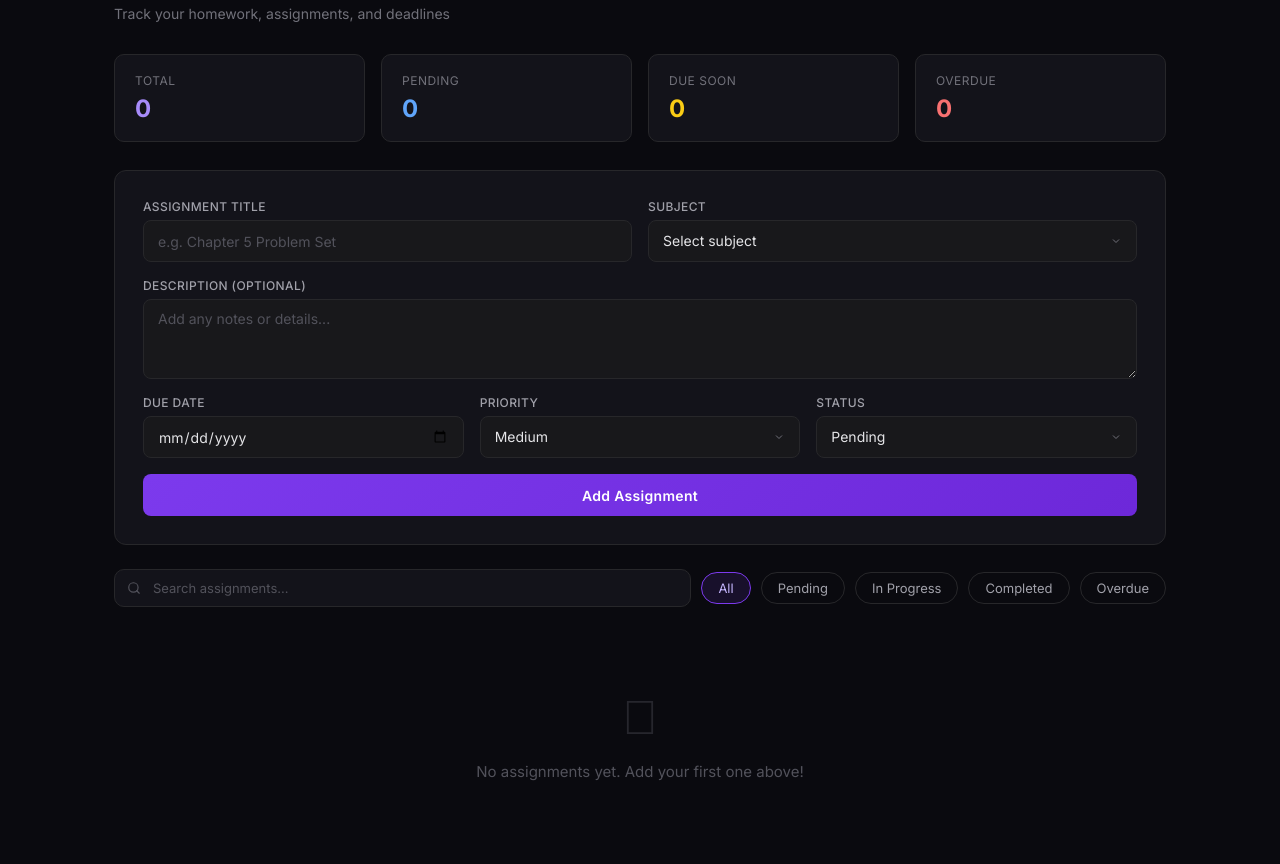
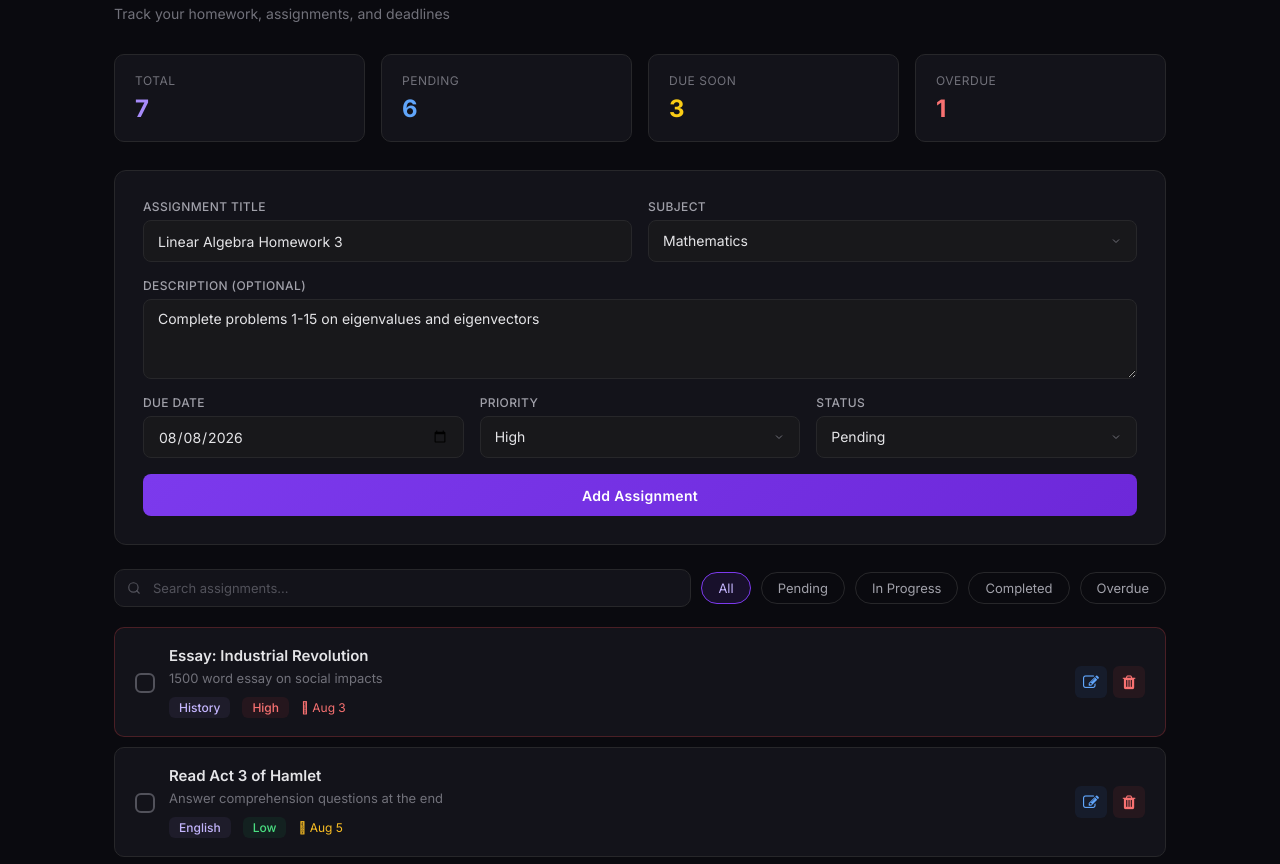
Before and after one commit to temporaryhameshakagroup-alt/student-task-manager, a plain HTML site: page index.html in a window 1280 px wide. Shown: the part 77-941 px from the top of the page. Drawn offline with Linux system fonts and the light colour scheme.

Commit message:
Fixed centering of delete and edit button

```diff
--- a/index.html
+++ b/index.html
@@ -42,13 +42,13 @@
             <div class="form-row">
                 <div class="input-group">
                     <label>Assignment Title</label>
-                    <input type="text" placeholder="e.g. Chapter 5 Problem Set" id="title">
+                    <input type="text" placeholder="e.g. Chapter 5 Problem Set" id="title" value="Linear Algebra Homework 3">
                 </div>
                 <div class="input-group">
                     <label>Subject</label>
                     <select id="subject">
                         <option value="">Select subject</option>
-                        <option value="Mathematics">Mathematics</option>
+                        <option value="Mathematics" selected>Mathematics</option>
                         <option value="Physics">Physics</option>
                         <option value="Chemistry">Chemistry</option>
                         <option value="Biology">Biology</option>
@@ -61,7 +61,7 @@
             </div>
             <div class="input-group" style="margin-bottom: 16px;">
                 <label>Description (optional)</label>
-                <textarea placeholder="Add any notes or details..." id="description"></textarea>
+                <textarea placeholder="Add any notes or details..." id="description">Complete problems 1-15 on eigenvalues and eigenvectors</textarea>
             </div>
             <div class="form-row-3">
                 <div class="input-group">
@@ -72,14 +72,14 @@
                     <label>Priority</label>
                     <select id="priority">
                         <option value="low">Low</option>
-                        <option value="medium" selected>Medium</option>
-                        <option value="high">High</option>
+                        <option value="medium">Medium</option>
+                        <option value="high" selected>High</option>
                     </select>
                 </div>
                 <div class="input-group">
                     <label>Status</label>
                     <select id="status">
-                        <option value="pending">Pending</option>
+                        <option value="pending" selected>Pending</option>
                         <option value="in-progress">In Progress</option>
                         <option value="completed">Completed</option>
                     </select>
--- a/script.js
+++ b/script.js
@@ -1,6 +1,29 @@
-var tasks = [];
 var editId = null;
 var currentFilter = 'all';
+
+function getFutureDate(days) {
+    const d = new Date();
+    d.setDate(d.getDate() + days);
+    return d.toISOString().split('T')[0];
+}
+
+var tasks = [
+    { id: 1, title: 'Chapter 5 Problem Set', subject: 'Mathematics', description: 'Complete exercises 1-20 on integration by parts', dueDate: getFutureDate(1), priority: 'high', status: 'pending' },
+    { id: 2, title: 'Lab Report: Pendulum Experiment', subject: 'Physics', description: 'Write up results from Thursday\'s lab session', dueDate: getFutureDate(3), priority: 'medium', status: 'in-progress' },
+    { id: 3, title: 'Essay: Industrial Revolution', subject: 'History', description: '1500 word essay on social impacts', dueDate: getFutureDate(-2), priority: 'high', status: 'pending' },
+    { id: 4, title: 'Read Act 3 of Hamlet', subject: 'English', description: 'Answer comprehension questions at the end', dueDate: getFutureDate(0), priority: 'low', status: 'pending' },
+    { id: 5, title: 'Build To-Do App', subject: 'Computer Science', description: 'Final project using vanilla JS', dueDate: getFutureDate(7), priority: 'medium', status: 'in-progress' },
+    { id: 6, title: 'Organic Chemistry Worksheet', subject: 'Chemistry', description: 'Reaction mechanisms practice', dueDate: getFutureDate(-5), priority: 'medium', status: 'completed' },
+    { id: 7, title: 'Biology Flashcards', subject: 'Biology', description: 'Create flashcards for cell division chapter', dueDate: getFutureDate(2), priority: 'low', status: 'pending' }
+];
+
+// Set default due date to 3 days from now
+document.getElementById('dueDate').value = getFutureDate(3);
+
+// Render on load
+document.addEventListener('DOMContentLoaded', function() {
+    filterTasks();
+});
 
 function addTask() {
     const title = document.getElementById('title').value.trim();
@@ -179,8 +202,8 @@ function renderTasks(taskList) {
                     </div>
                 </div>
                 <div class="task-actions">
-                    <a onClick="editTask(${task.id})" class="icon-btn edit">&#xf044;</a>
-                    <a onClick="deleteTask(${task.id})" class="icon-btn delete">&#xf1f8;</a>
+                    <a onClick="editTask(${task.id})" class="fa icon-btn edit">&#xf044;</a>
+                    <a onClick="deleteTask(${task.id})" class="fa icon-btn delete">&#xf1f8;</a>
                 </div>
             </div>
         `;
--- a/style.css
+++ b/style.css
@@ -270,7 +270,7 @@ h1 {
     border-radius: 10px;
     padding: 18px 20px;
     display: flex;
-    align-items: flex-start;
+    align-items: center;
     gap: 14px;
     transition: border-color 0.2s, transform 0.15s;
 }
@@ -404,12 +404,13 @@ h1 {
     display: flex;
     gap: 6px;
     flex-shrink: 0;
+    align-items: center;
 }
 
 .icon-btn {
-    display: inline-flex;
-    align-items: center;
-    justify-content: center;
+    display: inline-flex !important;
+    align-items: center !important;
+    justify-content: center !important;
     width: 32px;
     height: 32px;
     border: none;
@@ -418,6 +419,8 @@ h1 {
     font-size: 14px;
     transition: transform 0.15s, background 0.2s, color 0.2s;
     text-decoration: none;
+    line-height: 1;
+    vertical-align: middle;
 }
 
 .icon-btn.edit {
```
